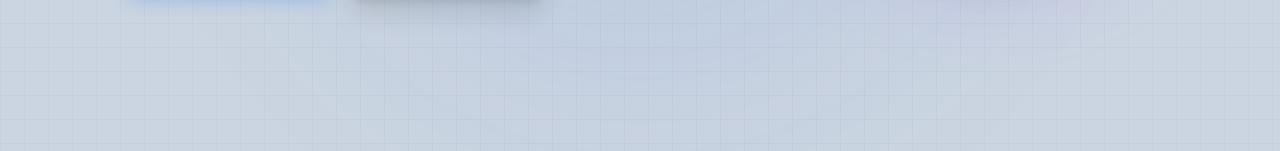
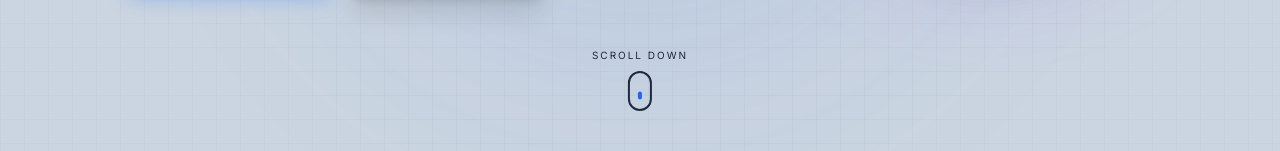
Before and after one commit to dulnindu123/advanced-portfolio, a Next.js app: page / in a window 1280 px wide. Shown: the part 649-800 px from the top of the page. Built offline with nearby package versions, Linux system fonts and the light colour scheme.

Commit message:
Add Scroll Down indicator and floating Scroll to Top button

```diff
--- a/src/components/HeroSection.tsx
+++ b/src/components/HeroSection.tsx
@@ -94,6 +94,24 @@ export default function HeroSection() {
           </motion.div>
         </div>
       </motion.div>
+
+      {/* Scroll Down Indicator */}
+      <motion.div
+        initial={{ opacity: 0 }}
+        animate={{ opacity: 1 }}
+        transition={{ delay: 2, duration: 1 }}
+        className="absolute bottom-10 left-1/2 -translate-x-1/2 flex flex-col items-center gap-2 cursor-pointer group"
+        onClick={() => document.getElementById("about")?.scrollIntoView({ behavior: "smooth" })}
+      >
+        <span className="text-[10px] uppercase tracking-[0.2em] text-secondary group-hover:text-accent transition-colors">Scroll Down</span>
+        <div className="w-6 h-10 border-2 border-secondary group-hover:border-accent rounded-full relative transition-colors">
+          <motion.div
+            animate={{ y: [0, 12, 0] }}
+            transition={{ duration: 1.5, repeat: Infinity, ease: "easeInOut" }}
+            className="w-1 h-2 bg-accent rounded-full absolute top-2 left-1/2 -translate-x-1/2"
+          />
+        </div>
+      </motion.div>
     </section>
   );
 }
--- a/src/components/ScrollToTop.tsx
+++ b/src/components/ScrollToTop.tsx
@@ -1,19 +1,59 @@
 "use client";
 
-import { useEffect } from "react";
+import { useState, useEffect } from "react";
+import { motion, AnimatePresence } from "framer-motion";
+import { ChevronUp } from "lucide-react";
 
 export default function ScrollToTop() {
+  const [isVisible, setIsVisible] = useState(false);
+
   useEffect(() => {
     // Force scroll to top on mount
     window.scrollTo(0, 0);
+
+    // Toggle visibility based on scroll position
+    const toggleVisibility = () => {
+      if (window.scrollY > 500) {
+        setIsVisible(true);
+      } else {
+        setIsVisible(false);
+      }
+    };
+
+    window.addEventListener("scroll", toggleVisibility);
 
     // Safety check for browsers that jump after a delay
     const timer = setTimeout(() => {
       window.scrollTo(0, 0);
     }, 100);
 
-    return () => clearTimeout(timer);
+    return () => {
+      window.removeEventListener("scroll", toggleVisibility);
+      clearTimeout(timer);
+    };
   }, []);
 
-  return null;
+  const scrollToTop = () => {
+    window.scrollTo({
+      top: 0,
+      behavior: "smooth",
+    });
+  };
+
+  return (
+    <AnimatePresence>
+      {isVisible && (
+        <motion.button
+          initial={{ opacity: 0, scale: 0.5, y: 20 }}
+          animate={{ opacity: 1, scale: 1, y: 0 }}
+          exit={{ opacity: 0, scale: 0.5, y: 20 }}
+          onClick={scrollToTop}
+          className="fixed bottom-8 right-8 z-[100] p-4 glass border border-card-border rounded-full text-accent shadow-2xl hover:bg-accent hover:text-white hover:scale-110 transition-all group"
+          aria-label="Scroll to top"
+        >
+          <ChevronUp size={24} className="group-hover:-translate-y-1 transition-transform" />
+        </motion.button>
+      )}
+    </AnimatePresence>
+  );
 }
```
